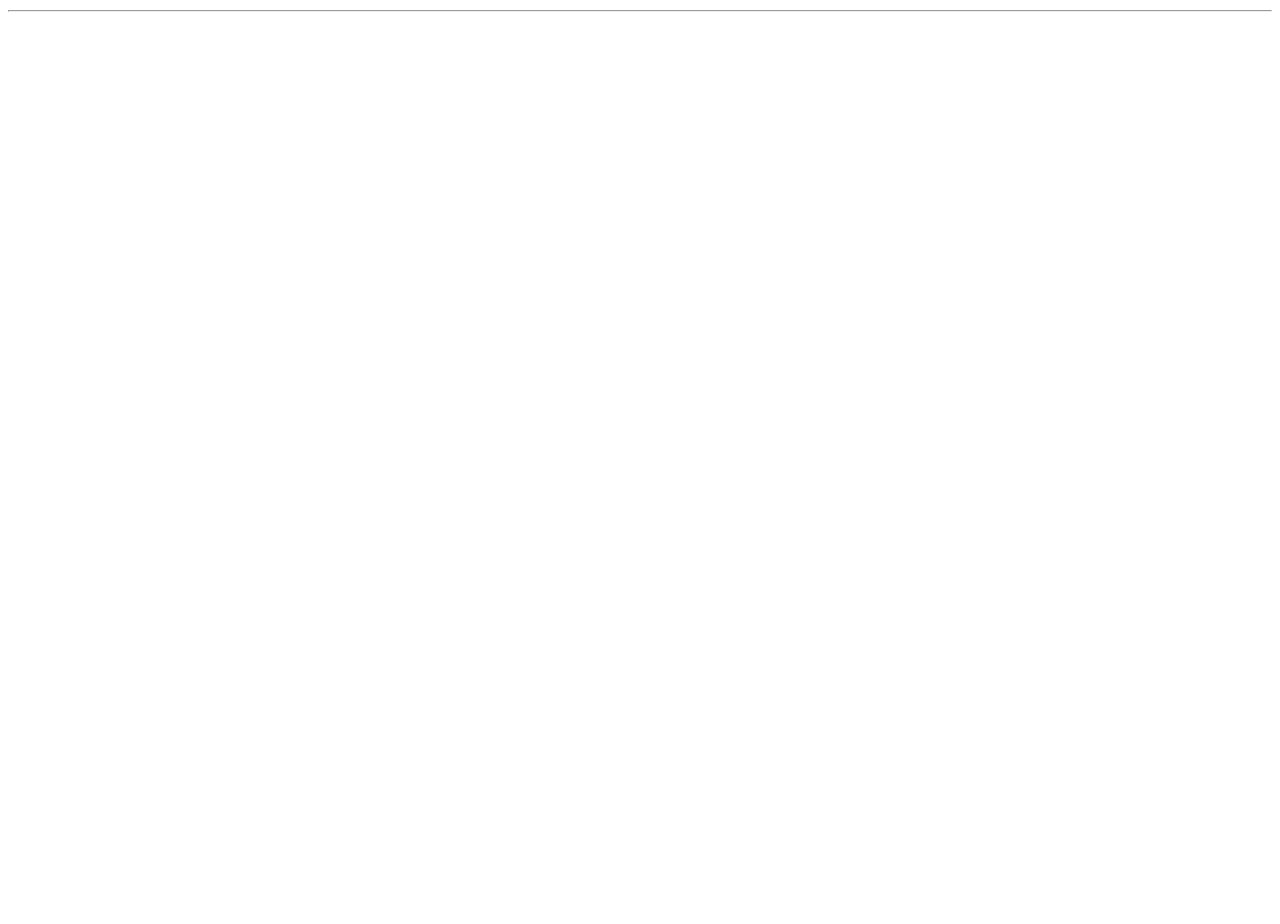
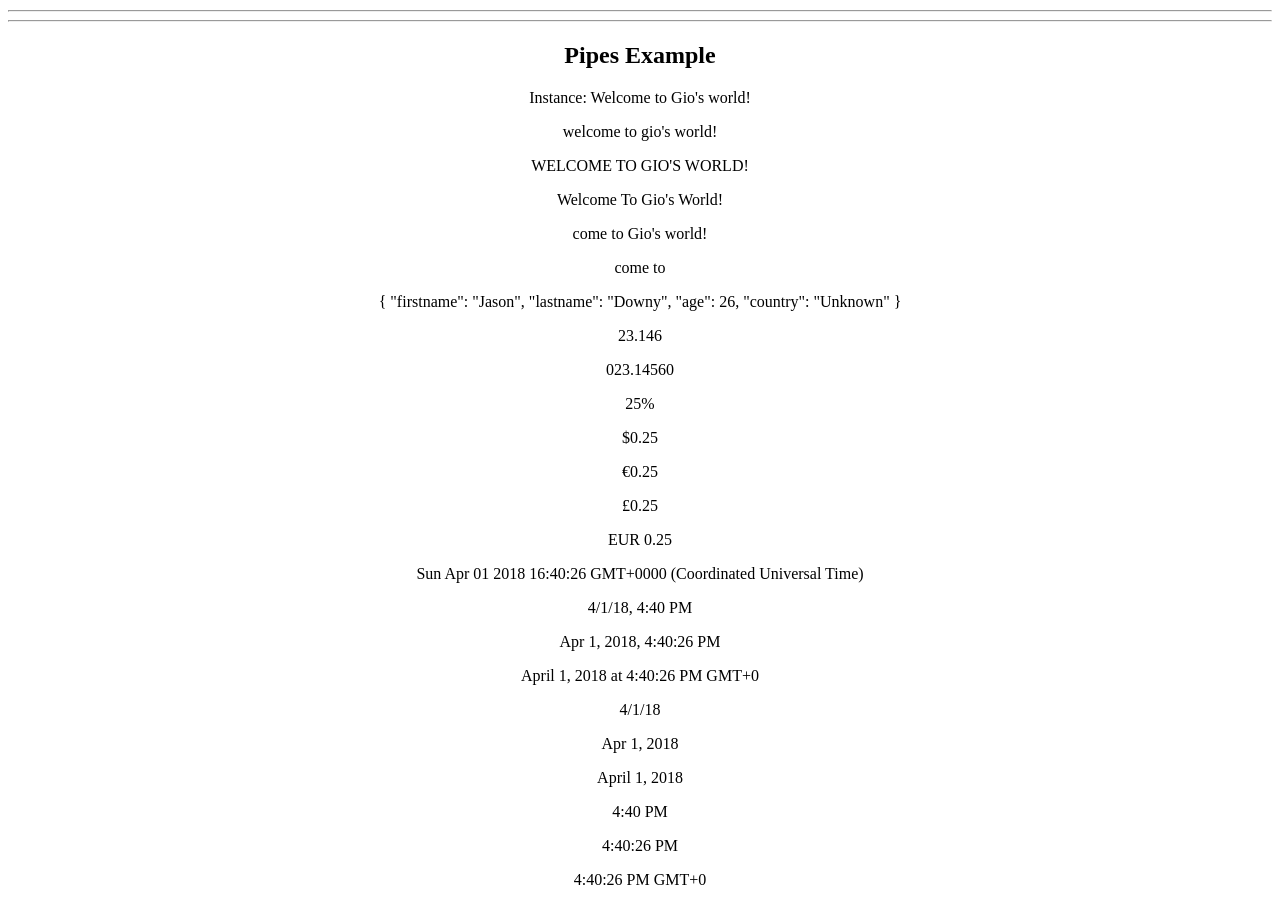
Before and after one commit to gghughunishvili/angular, an Angular app in the folder hello-world/: page / in a window 1280 px wide. Shown: the part 1400-2324 px from the top of the page. Before the commit the page ends 1512 px from the top, so only its background shows below. Built offline with nearby package versions, Linux system fonts and the light colour scheme.

Commit message:
added pipes example

```diff
--- a/hello-world/src/app/app.component.html
+++ b/hello-world/src/app/app.component.html
@@ -12,4 +12,6 @@
   <div app-test-hyphen></div>
   <hr>
   <app-directives></app-directives>
+  <hr>
+  <app-pipes></app-pipes>
 </div>
--- a/hello-world/src/app/app.module.ts
+++ b/hello-world/src/app/app.module.ts
@@ -8,6 +8,7 @@ import { TestComponent } from './test/test.component';
 import { TestClassComponent } from './test-class/test-class.component';
 import { TestHyphenComponent } from './test-hyphen/test-hyphen.component';
 import { DirectivesComponent } from './directives/directives.component';
+import { PipesComponent } from './pipes/pipes.component';
 
 
 @NgModule({
@@ -16,7 +17,8 @@ import { DirectivesComponent } from './directives/directives.component';
     TestComponent,
     TestClassComponent,
     TestHyphenComponent,
-    DirectivesComponent
+    DirectivesComponent,
+    PipesComponent
   ],
   imports: [
     BrowserModule,
--- /dev/null
+++ b/hello-world/src/app/pipes/pipes.component.html
@@ -0,0 +1,31 @@
+<h2>Pipes Example</h2>
+<p>Instance: {{title}}</p>
+<p>{{ title | lowercase }}</p>
+<p>{{ title | uppercase }}</p>
+<p>{{ title | titlecase }}</p>
+<p>{{ title | slice:3 }}</p>
+<p>{{ title | slice:3:10 }}</p>
+
+<p>{{ jsonObject | json }}</p>
+
+<p>{{ number | number:'1.2-3'}}</p>
+<p>{{ number | number:'3.5-8'}}</p>
+
+<p>{{ 0.25 | percent}}</p>
+<p>{{ 0.25 | currency}}</p>
+<p>{{ 0.25 | currency: 'EUR'}}</p>
+<p>{{ 0.25 | currency: 'GBP'}}</p>
+<p>{{ 0.25 | currency: 'EUR ' : 'code'}}</p>
+
+<p>{{ date }}</p>
+<p>{{ date | date:'short' }}</p>
+<p>{{ date | date:'medium' }}</p>
+<p>{{ date | date:'long' }}</p>
+
+<p>{{ date | date:'shortDate' }}</p>
+<p>{{ date | date:'mediumDate' }}</p>
+<p>{{ date | date:'longDate' }}</p>
+
+<p>{{ date | date:'shortTime' }}</p>
+<p>{{ date | date:'mediumTime' }}</p>
+<p>{{ date | date:'longTime' }}</p>
--- /dev/null
+++ b/hello-world/src/app/pipes/pipes.component.ts
@@ -0,0 +1,24 @@
+import { Component, OnInit } from '@angular/core';
+
+@Component({
+  selector: 'app-pipes',
+  templateUrl: './pipes.component.html',
+  styleUrls: ['./pipes.component.css']
+})
+export class PipesComponent implements OnInit {
+  public title = "Welcome to Gio's world!";
+  public jsonObject = {
+    firstname: "Jason",
+    lastname: "Downy",
+    age: 26,
+    country: "Unknown"
+  };
+  public number = 23.1456;
+  public date = new Date();
+
+  constructor() { }
+
+  ngOnInit() {
+  }
+
+}
```
Also changed, not shown: hello-world/src/app/pipes/pipes.component.css (added).
